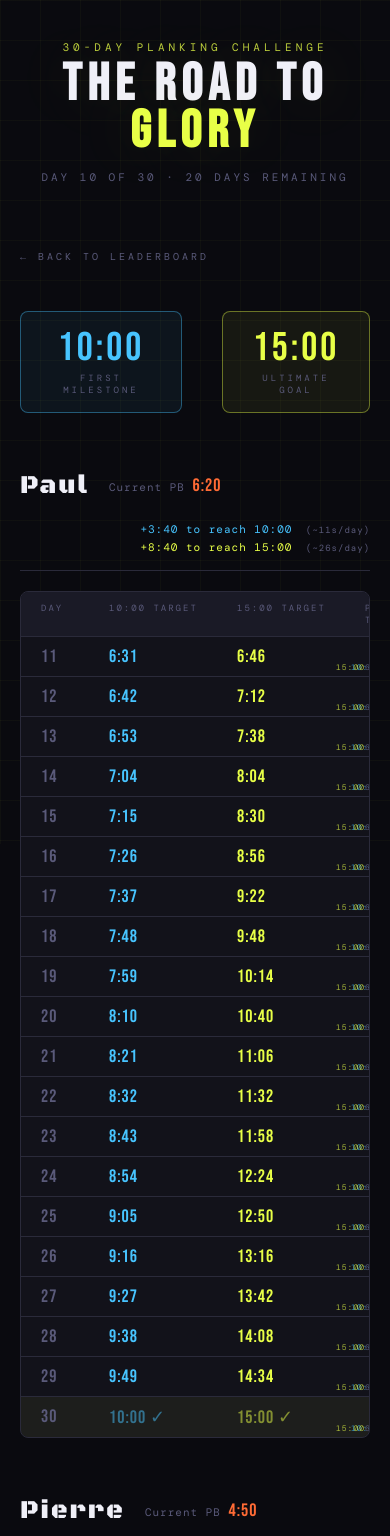
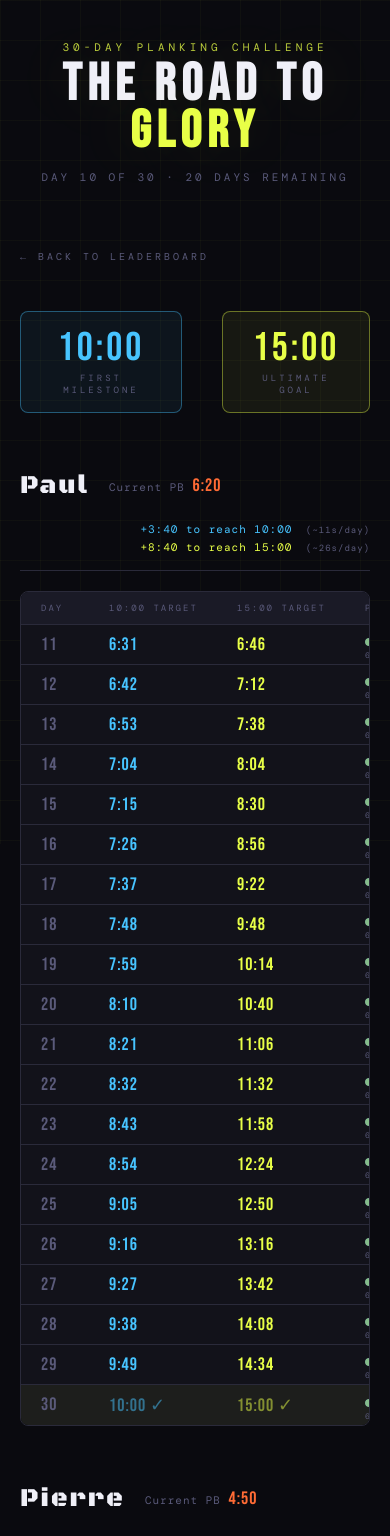
Before and after one commit to web-tailor/planking-challenge, a Nuxt app: page /roadmap in a window 390 px wide. Shown: the top 1536 px of the page. Built offline with nearby package versions, Linux system fonts and the light colour scheme.

Commit message:
added seo card and mobile resp. for road to glory

```diff
--- a/pages/roadmap.vue
+++ b/pages/roadmap.vue
@@ -1,5 +1,19 @@
 <script setup lang="ts">
 import { usePlankData, fmt, TOTAL_DAYS } from '~/composables/usePlankData'
+
+useHead({
+  title: '30-Day Planking Challenge — The Road to Glory',
+  meta: [
+    { name: 'description', content: 'Can we plank for 10 or even 15 minutes? See the day-by-day roadmap showing exactly what each athlete needs to hit the big goals.' },
+    { property: 'og:title', content: '30-Day Planking Challenge — The Road to Glory' },
+    { property: 'og:description', content: 'Can we plank for 10 or even 15 minutes? See the day-by-day roadmap showing exactly what each athlete needs to hit the big goals.' },
+    { property: 'og:url', content: 'https://planking.web-tailor.nl/roadmap' },
+    { property: 'og:image', content: 'https://planking.web-tailor.nl/og-image.png' },
+    { name: 'twitter:title', content: '30-Day Planking Challenge — The Road to Glory' },
+    { name: 'twitter:description', content: 'Can we plank for 10 or even 15 minutes? See the day-by-day roadmap showing exactly what each athlete needs to hit the big goals.' },
+    { name: 'twitter:image', content: 'https://planking.web-tailor.nl/og-image.png' },
+  ],
+})
 
 const { athletes, completedDays } = usePlankData()
 
@@ -255,10 +269,10 @@ const maxSec = GOAL_15
   background: var(--surface);
   border: 1px solid var(--border);
   border-radius: 8px;
-  overflow: hidden;
+  overflow: auto;
 }
 
-.rm-table { width: 100%; }
+.rm-table { min-width: 540px; }
 
 .rm-table-head {
   display: grid;
```
